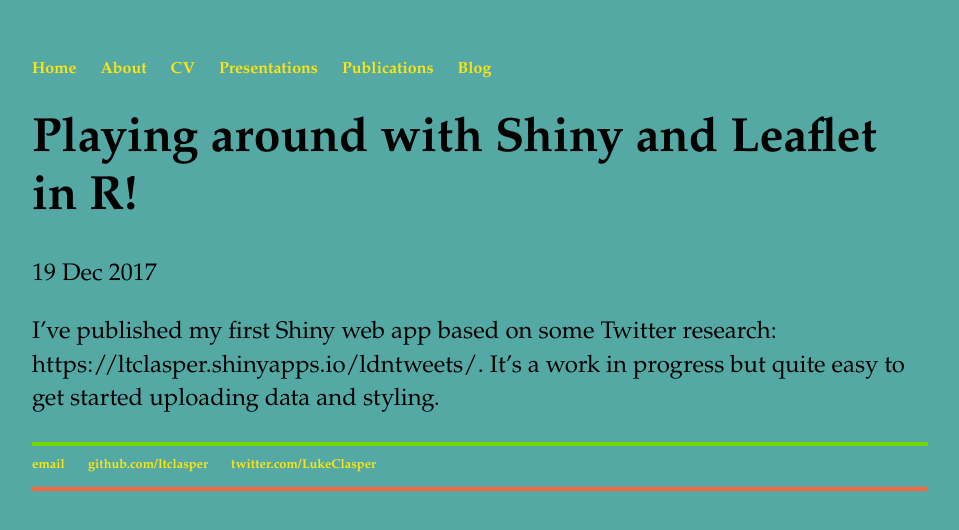
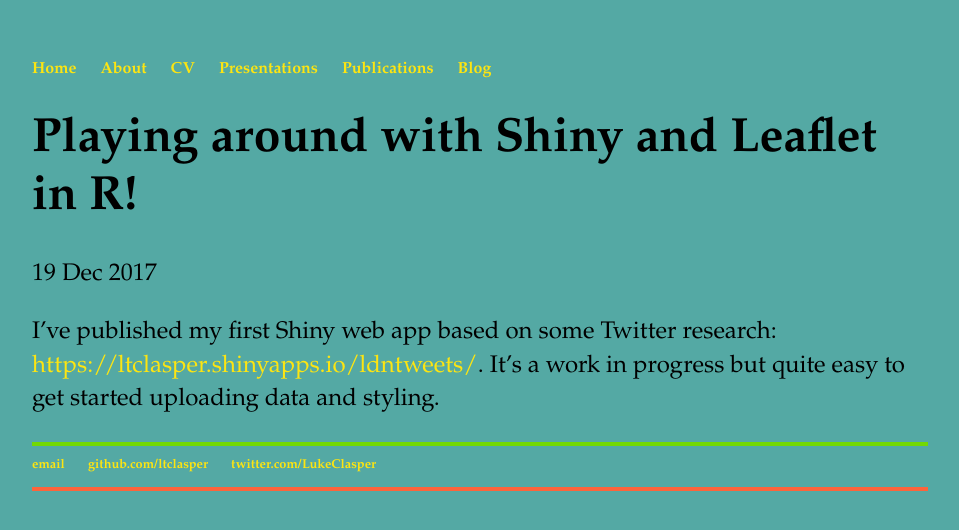
Before and after one commit to ltclasper/ltclasper.github.io, a Jekyll site: the page built from _posts/2017-12-19-playing-around-with-shiny-and-leaflet-in-r.md, in a window 1280 px wide. Shown: the top 530 px of the page, without its empty margins (160-1119 px from the left). Built offline with Jekyll 4.4.1, drawn with Linux system fonts in a browser that asks for light colours.

```diff
--- a/_posts/2017-12-19-playing-around-with-shiny-and-leaflet-in-r.md
+++ b/_posts/2017-12-19-playing-around-with-shiny-and-leaflet-in-r.md
@@ -4,4 +4,4 @@ title: "Playing around with Shiny and Leaflet in R!"
 date: 2017-12-19
 ---
 
-I've published my first Shiny web app based on some Twitter research: https://ltclasper.shinyapps.io/ldntweets/. It's a work in progress but quite easy to get started uploading data and styling.
+I've published my first Shiny web app based on some Twitter research: <https://ltclasper.shinyapps.io/ldntweets/>. It's a work in progress but quite easy to get started uploading data and styling.
```
